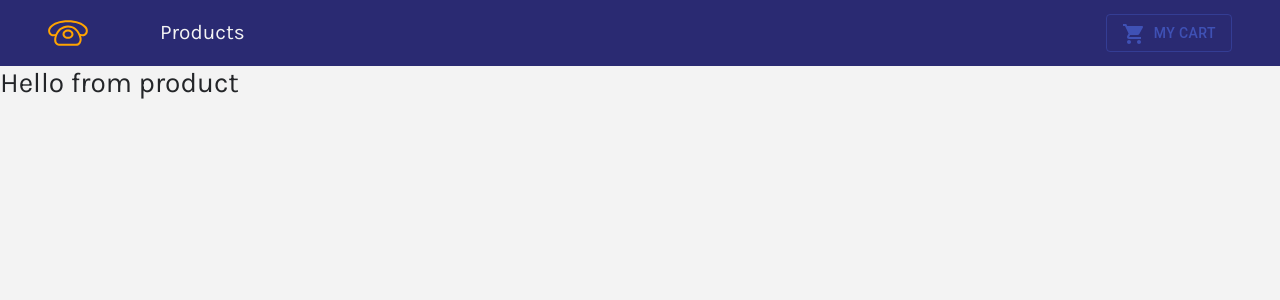
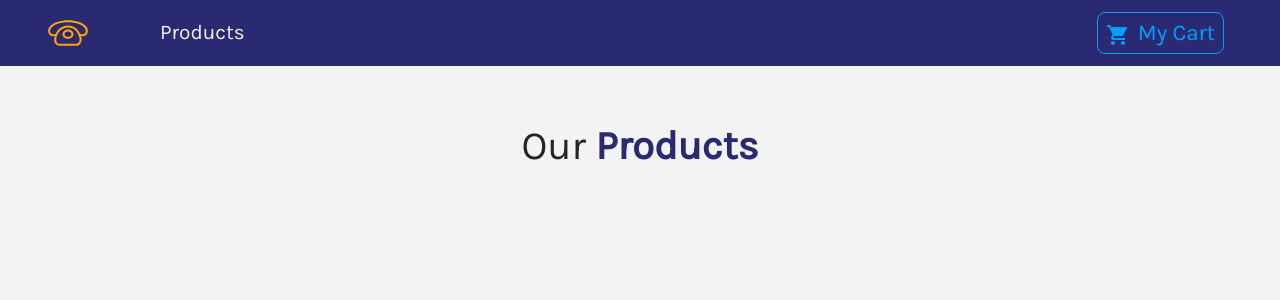
Before and after one commit to edonadei/siren-react-app, a React (Create React App) app: page / in a window 1280 px wide. Shown: the top 300 px of the page. Built offline with nearby package versions, Linux system fonts and the light colour scheme.

Commit message:
removing material ui from project, and focusing on bootstrap and styled-component, 1:30 beginning to create titles and productlists

```diff
--- /dev/null
+++ b/src/components/Button.js
@@ -0,0 +1,21 @@
+import styled from 'styled-components'
+
+export const ButtonContainer = styled.button`
+  text-transform:capitalize;
+  font-size: 1.4rem;
+  background: transparent;
+  border: 0.05rem solid var(--lightBlue);
+  color: var(--lightBlue);
+  border-radius: 0.5rem;
+  padding: 0.2rem 0.5rem;
+  cursor: pointer;
+  margin: 0.2rem 0.5rem 0.2rem 0;
+  transition: all 0.5s ease-in-out;
+  &:hover {
+    background: var(--lightBlue);
+    color: var(--mainBlue);
+  }
+  $:focus {
+    outline: none;
+  }
+`;
--- a/src/components/Navbar.js
+++ b/src/components/Navbar.js
@@ -1,9 +1,9 @@
 import React, { Component } from "react";
 import { Link } from "react-router-dom";
 import Cart from "@material-ui/icons/ShoppingCart";
-import Button from "@material-ui/core/Button";
 import logo from "../logo.svg";
 import styled from "styled-components"
+import {ButtonContainer} from './Button'
 
 class Navbar extends Component {
   render() {
@@ -21,12 +21,12 @@
         </ul>
 
         <Link to="/cart" className="ml-auto">
-          <Button variant="outlined" color="primary">
+          <ButtonContainer>
             <span className="mr-2">
               <Cart />
             </span>
             My cart
-          </Button>
+          </ButtonContainer>
         </Link>
       </NavWrapper>
     );
@@ -42,4 +42,5 @@
 }
 `;
 
+
 export default Navbar;
--- a/src/components/Product.js
+++ b/src/components/Product.js
@@ -5,6 +5,7 @@
         return (
             <div>
                 <h3> Hello from product </h3>
+
             </div>
         );
     }
--- a/src/components/ProductList.js
+++ b/src/components/ProductList.js
@@ -1,12 +1,27 @@
 import React, { Component } from 'react';
 import Product from './Product'
+import Title from './Title'
+import {storeProducts} from '../data'
 
 class ProductList extends Component {
+    state={
+        products: storeProducts
+    }
     render() {
+        console.log(this.state.products);
         return (
-            <div>
-                <Product />
-            </div>
+
+            <React.Fragment>
+                <div className="py-5">
+                    <div className="container">
+                    <Title name="our" title="products"/>
+                        <div className="row">
+
+                        </div>
+                    </div>
+                </div>
+            </React.Fragment>
+           //<Product />
         );
     }
 }
--- /dev/null
+++ b/src/components/Title.js
@@ -0,0 +1,14 @@
+import React from 'react'
+
+export default function Title({name,title}) {
+    return(
+        <div className="row">
+            <div className="col-10 mx-auto my-2 text-center text-title">
+                <h1 className="text-capitalize font-weight bold">
+                    {name} <strong className="text-blue">{title}</strong>
+                </h1>
+            </div>
+
+        </div>
+    )
+}
--- a/src/index.js
+++ b/src/index.js
@@ -3,12 +3,30 @@
 import './index.css';
 import App from './App';
 import * as serviceWorker from './serviceWorker';
-import {BrowserRouter as Router} from 'react-router-dom';
+import { BrowserRouter as Router } from 'react-router-dom';
+import { MuiThemeProvider, createMuiTheme } from '@material-ui/core';
+
+const theme = createMuiTheme({
+    palette: {
+      primary: {
+        main: '#557a95',
+        light: '#84a9c6',
+        dark: '#274e67'
+      },
+      secondary: {
+        light: '#5d5c61',
+        main: '#8a898e',
+        dark: '#343337'
+      },
+    },
+  });
 
 ReactDOM.render(
-    <Router>
-        <App />
-    </Router>,
+    <MuiThemeProvider theme={theme}>
+        <Router>
+            <App />
+        </Router>
+    </MuiThemeProvider>,
     document.getElementById('root'));
 
 // If you want your app to work offline and load faster, you can change
```
Also changed, not shown: 1 other file (tests, documents, lock files or other folders).
